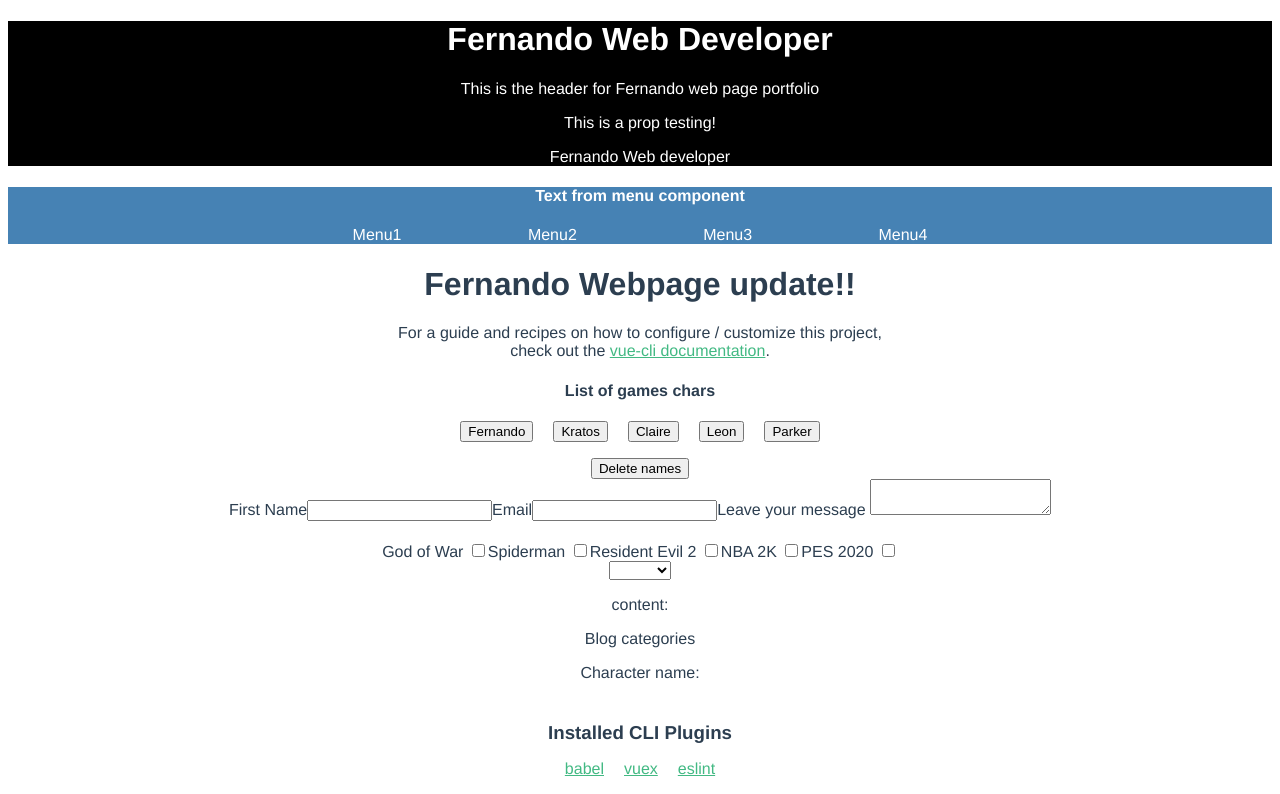
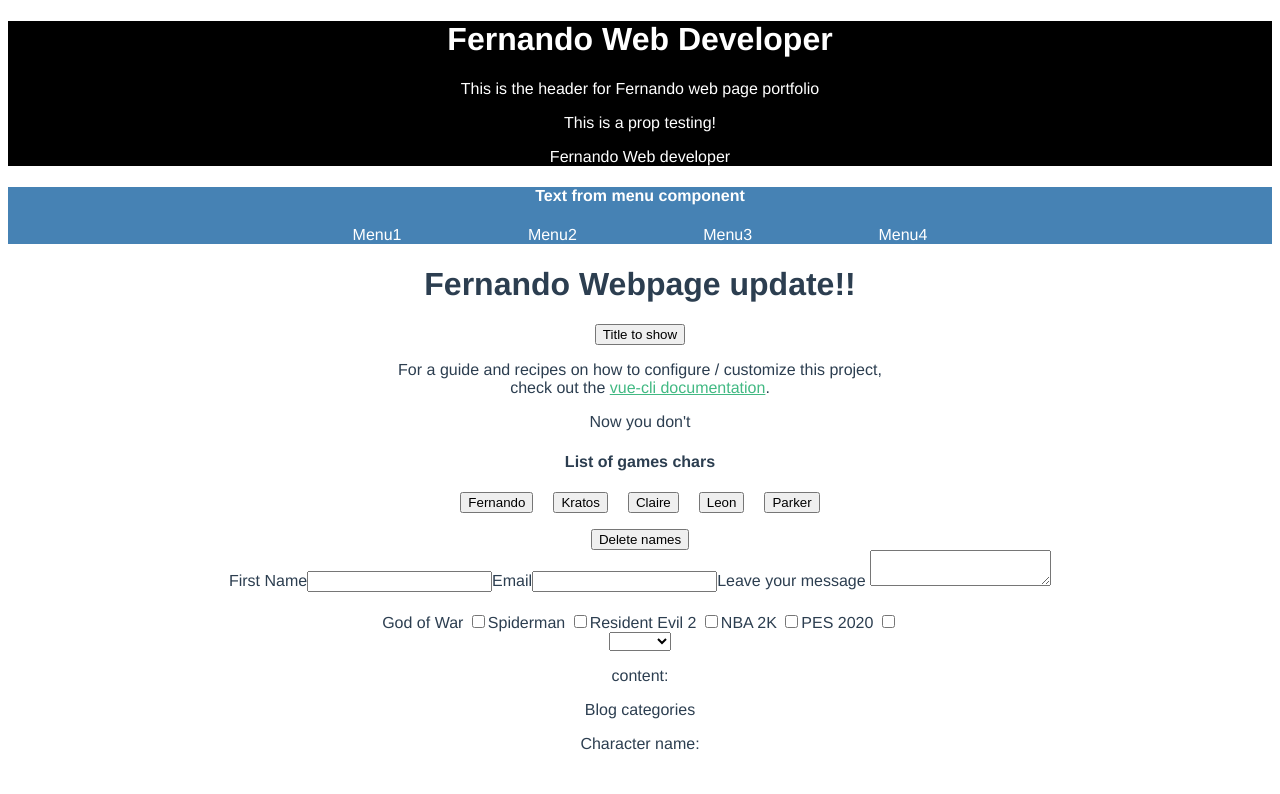
Before and after one commit to fpborges/website, a Vue app: page / in a window 1280 px wide. Shown: the top 794 px of the page. Built offline with nearby package versions, Linux system fonts and the light colour scheme.

Commit message:
animations

```diff
--- a/package.json
+++ b/package.json
@@ -8,6 +8,7 @@
     "lint": "vue-cli-service lint"
   },
   "dependencies": {
+    "animate.css": "^4.1.0",
     "core-js": "^3.6.4",
     "vue": "^2.6.11",
     "vuex": "^3.1.3"
--- a/src/components/Home.vue
+++ b/src/components/Home.vue
@@ -1,6 +1,9 @@
 <template>
   <div class="hello">
     <h1>{{ msg }}</h1>
+
+    <h1 class="animate__animated animate__fadeInDown" v-if="isShow">An animated element</h1>
+    <button v-on:click="isShow =!isShow">Title to show</button>
     <p>
       For a guide and recipes on how to configure / customize this project,<br />
       check out the
@@ -8,6 +11,10 @@
         >vue-cli documentation</a
       >.
     </p>
+    <div v-if="calculate(4, 5) < 6">{{ calculate(4,5) }} you can see me </div>
+    <div v-else>
+      Now you don't
+    </div>
     <h4>List of games chars</h4>
     <ul>
       <li v-for="name in names_list" v-bind:key="name.id" v-on:click="name.show = !name.show">
@@ -122,9 +129,7 @@ export default {
   name: "Home",
   props: {
     msg: String,
-    names_list: Array,
-
-
+    names_list: Array
   },
   data(){
     return{
@@ -134,12 +139,18 @@ export default {
           categories:[],
           charname: ""
         },
-        gnames:['','Kratos', 'Parker','Leon', "Ai", 'Milan']
+        gnames:['','Kratos', 'Parker','Leon', "Ai", 'Milan'],
+        isShow: false
     }
   },
   methods:{
     deleteName: function(){
       this.names_list.pop();
+    },
+    calculate: function(a, b){
+      let c = 0;
+      c = a + b
+      return c
     }
   }
 
--- a/src/main.js
+++ b/src/main.js
@@ -1,6 +1,9 @@
 import Vue from "vue";
 import App from "./App.vue";
 import store from "./store";
+import Animate from 'animate.css';
+
+Vue.use(Animate);
 
 Vue.config.productionTip = false;
 export const bus = new Vue()
```
Also changed, not shown: 1 other file (tests, documents, lock files or other folders).
